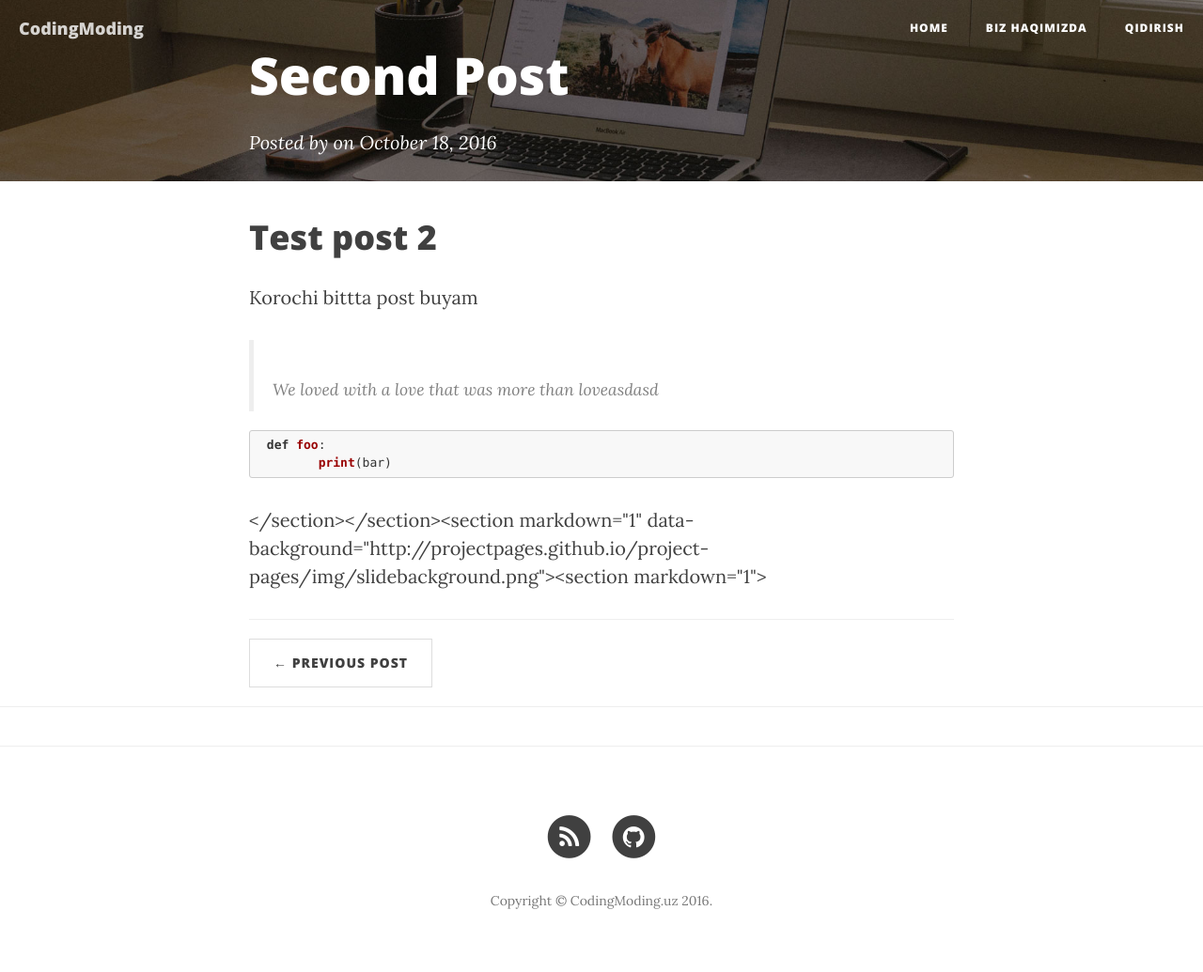
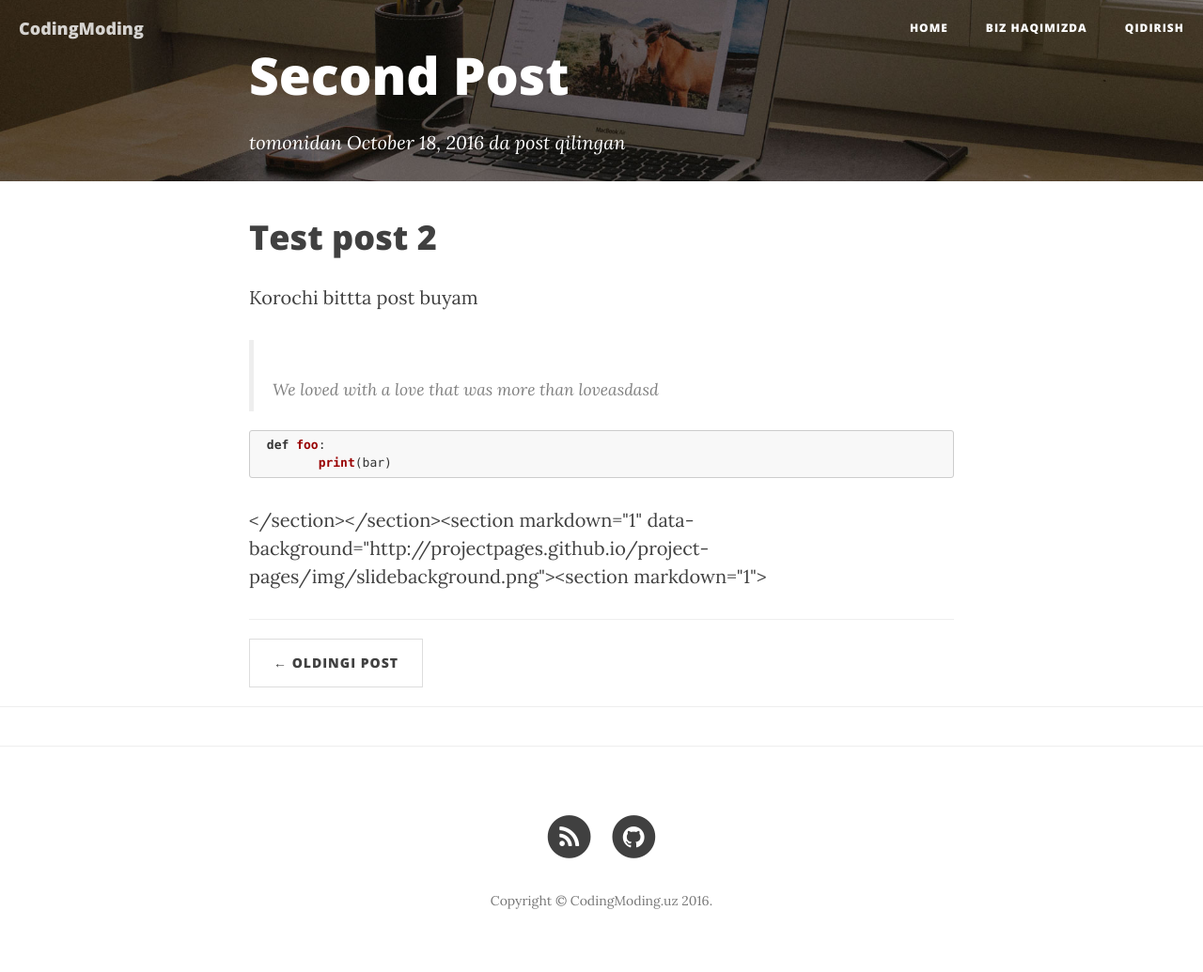
Before and after one commit to codingmoding/coding, a Jekyll site: the page built from _posts/2016-10-18-second-post.md, in a window 1280 px wide. Shown: the whole page at 94% size. Built offline with Jekyll 4.4.1, drawn with Linux system fonts in a browser that asks for light colours; nearby versions of some CDN libraries; comment, search, counter and statistics services are not loaded.

Commit message:
Post cleanup

```diff
--- a/_layouts/post.html
+++ b/_layouts/post.html
@@ -12,7 +12,7 @@
                     {% if page.subtitle %}
                     <h2 class="subheading">{{ page.subtitle }}</h2>
                     {% endif %}
-                    <span class="meta">Posted by {{ page.author }} on {{ page.date | date: "%B %-d, %Y" }}</span>
+                    <span class="meta">{{ page.author }} tomonidan {{ page.date | date: "%B %-d, %Y" }} da post qilingan</span>
                 </div>
             </div>
         </div>
@@ -30,7 +30,7 @@
 	<div class="float-left">
 	<div class="recentpost" style="padding: 10px">
 
-	<h4> Recently by the same author: </h4>
+	<h4> Muallifdan boshqa postlar: </h4>
 
 	<hr class="style-one">
 
@@ -40,10 +40,10 @@
 		<h4 class="post-subtitle">{{ post.subtitle }}</h4>
 	{% endif %}
 
-	<p class="post-meta" style="margin-top: 5px;margin-bottom:5px; font-size: 0.8em">Posted by {{ post.author }} on {{ post.date | date: "%B %-d, %Y" }}</p>
+	<p class="post-meta" style="margin-top: 5px;margin-bottom:5px; font-size: 0.8em">{{ post.author }} tomonidan , {{ post.date | date: "%B %-d, %Y" }} da post qilingan</p>
 
 	<div class="notepad-index-post-tags" style="">
-	{% for tag in post.tags %}<a href="{{ site.baseurl }}/search/index.html#{{ tag | cgi_encode }}" title="Other posts from the {{ tag | capitalize }} tag">{{ tag | capitalize }}</a>{% unless forloop.last %}&nbsp;{% endunless %}{% endfor %}
+	{% for tag in post.tags %}<a href="{{ site.baseurl }}/search/index.html#{{ tag | cgi_encode }}" title=" {{ tag | capitalize }} teg bilan boshqa postlar">{{ tag | capitalize }}</a>{% unless forloop.last %}&nbsp;{% endunless %}{% endfor %}
 	</div>
 
 			{% for member in site.data.members %}
@@ -105,10 +105,10 @@
 			<h4 class="post-subtitle">{{ post.subtitle }}</h4>
 		{% endif %}
 
-		<p class="post-meta" style="margin-top: 5px;margin-bottom:5px; font-size: 0.8em">Posted by {{ post.author }} on {{ post.date | date: "%B %-d, %Y" }}</p>
+		<p class="post-meta" style="margin-top: 5px;margin-bottom:5px; font-size: 0.8em">{{ post.author }} tomonidan, {{ post.date | date: "%B %-d, %Y" }} da post qilingan</p>
 
 		<div class="notepad-index-post-tags" style="">
-		{% for tag in post.tags %}<a href="{{ site.baseurl }}/search/index.html#{{ tag | cgi_encode }}" title="Other posts from the {{ tag | capitalize }} tag">{{ tag | capitalize }}</a>{% unless forloop.last %}&nbsp;{% endunless %}{% endfor %}
+		{% for tag in post.tags %}<a href="{{ site.baseurl }}/search/index.html#{{ tag | cgi_encode }}" title="{{ tag | capitalize }} tegi bilan yozilgan boshqa postlar">{{ tag | capitalize }}</a>{% unless forloop.last %}&nbsp;{% endunless %}{% endfor %}
 		</div>
 
 		{% assign relevantpostcount = 1 %}
@@ -127,10 +127,10 @@
 			<h4 class="post-subtitle">{{ post.subtitle }}</h4>
 		{% endif %}
 
-		<p class="post-meta" style="margin-top: 5px;margin-bottom:5px; font-size: 0.8em">Posted by {{ post.author }} on {{ post.date | date: "%B %-d, %Y" }}</p>
+		<p class="post-meta" style="margin-top: 5px;margin-bottom:5px; font-size: 0.8em">{{ post.author }} tomonidan,  {{ post.date | date: "%B %-d, %Y" }} da post qilingan</p>
 
 		<div class="notepad-index-post-tags" style="">
-		{% for tag in post.tags %}<a href="{{ site.baseurl }}/search/index.html#{{ tag | cgi_encode }}" title="Other posts from the {{ tag | capitalize }} tag">{{ tag | capitalize }}</a>{% unless forloop.last %}&nbsp;{% endunless %}{% endfor %}
+		{% for tag in post.tags %}<a href="{{ site.baseurl }}/search/index.html#{{ tag | cgi_encode }}" title="{{ tag | capitalize }} tegi bilan yozilgan boshqa postlar"">{{ tag | capitalize }}</a>{% unless forloop.last %}&nbsp;{% endunless %}{% endfor %}
 		</div>
 
 		{% assign relevantpostcount = 2 %}
@@ -162,12 +162,12 @@
                 <ul class="pager">
                     {% if page.previous.url %}
                     <li class="previous">
-                        <a href="{{ page.previous.url | prepend: site.baseurl | replace: '//', '/' }}" data-toggle="tooltip" data-placement="top" title="{{page.previous.title}}">&larr; Previous Post</a>
+                        <a href="{{ page.previous.url | prepend: site.baseurl | replace: '//', '/' }}" data-toggle="tooltip" data-placement="top" title="{{page.previous.title}}">&larr; Oldingi Post</a>
                     </li>
                     {% endif %}
                     {% if page.next.url %}
                     <li class="next">
-                        <a href="{{ page.next.url | prepend: site.baseurl | replace: '//', '/' }}" data-toggle="tooltip" data-placement="top" title="{{page.next.title}}">Next Post &rarr;</a>
+                        <a href="{{ page.next.url | prepend: site.baseurl | replace: '//', '/' }}" data-toggle="tooltip" data-placement="top" title="{{page.next.title}}">Keyingi Post &rarr;</a>
                     </li>
                     {% endif %}
                 </ul>
```
Also changed, not shown: other parts of _layouts/post.html (+1 -1 lines).
